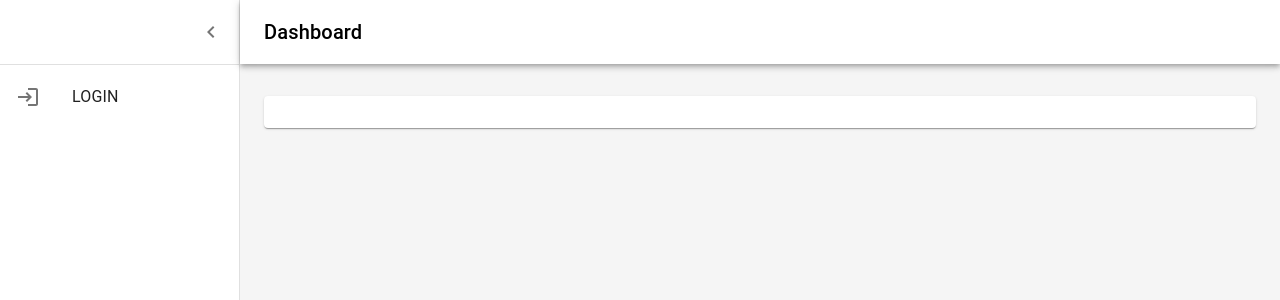
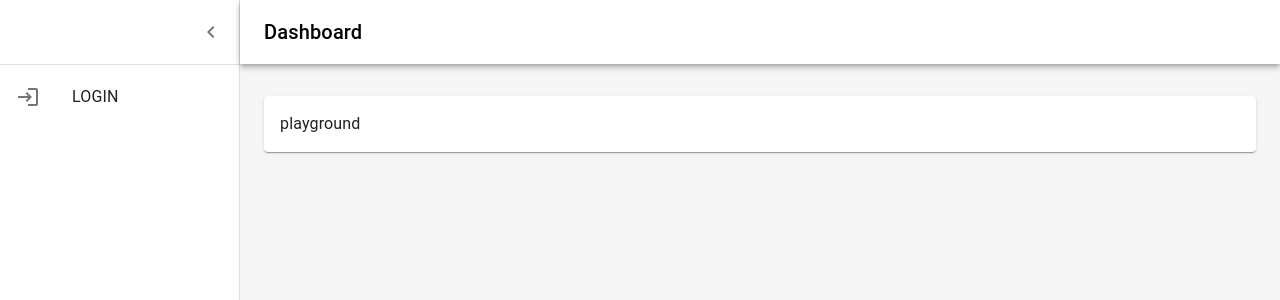
Before and after one commit to nacamp/js-react-works, a React (Create React App) app: page /playground in a window 1280 px wide. Before the commit this address had no page. Shown: the top 300 px of the page. Built offline with nearby package versions, Linux system fonts and the light colour scheme.

Commit message:
스터디코드를 넣기위해 playground 페이지추가

```diff
--- a/src/Dashboard.tsx
+++ b/src/Dashboard.tsx
@@ -30,6 +30,7 @@ import RoutineTodo from './components/RoutineTodo';
 import path from 'path';
 import Calendar from './containers/Calendar';
 import LabelPage from './containers/Label';
+import Playground from './containers/Playground';
 import { labelListState, useGetTodo, usePutTodo, usePostTodo, useGetRoutine, usePutRoutine, usePostRoutine, useGetLabel } from './hooks/api';
 import { useState, useRef, useEffect } from 'react';
 
@@ -197,6 +198,7 @@ function DashboardContent() {
                     <Route path='/todos/:id' element={<TodoTemplatePage />} />
                     <Route path='/calendar' element={<Calendar />} />
                     <Route path='/label' element={<LabelPage />} />
+                    <Route path='/playground' element={<Playground />} />
                     <Route path='' element={<Orders />} />
                   </Routes>
                   {/* <Orders /> */}
--- /dev/null
+++ b/src/containers/Playground.tsx
@@ -0,0 +1,11 @@
+
+
+function Playground() {
+    return (
+        <div>playground</div>
+
+    );
+
+}
+
+export { Playground as default}
--- a/src/listItems.tsx
+++ b/src/listItems.tsx
@@ -80,6 +80,12 @@ export function MainListItems() {
             </ListItemIcon>
             <ListItemText primary="Logout" />
           </ListItemButton>
+          <ListItemButton selected={selectedIndex === 8} onClick={() => { setSelectedIndex(8); navigate('/playground') }}>
+            <ListItemIcon>
+              <PlaylistAddCheckIcon />
+            </ListItemIcon>
+            <ListItemText primary="Playground" />
+          </ListItemButton>
         </>
 
       }
```
